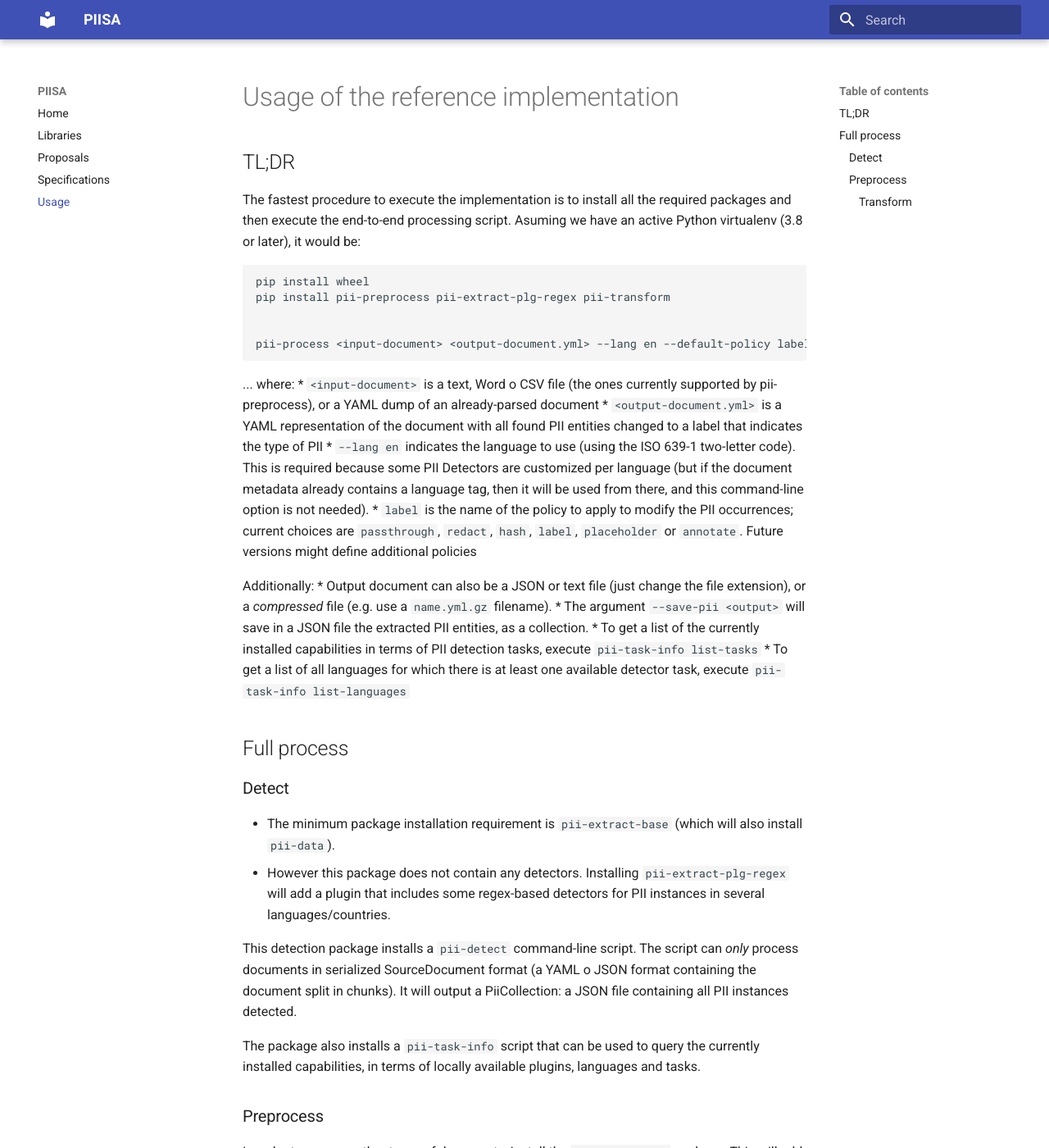
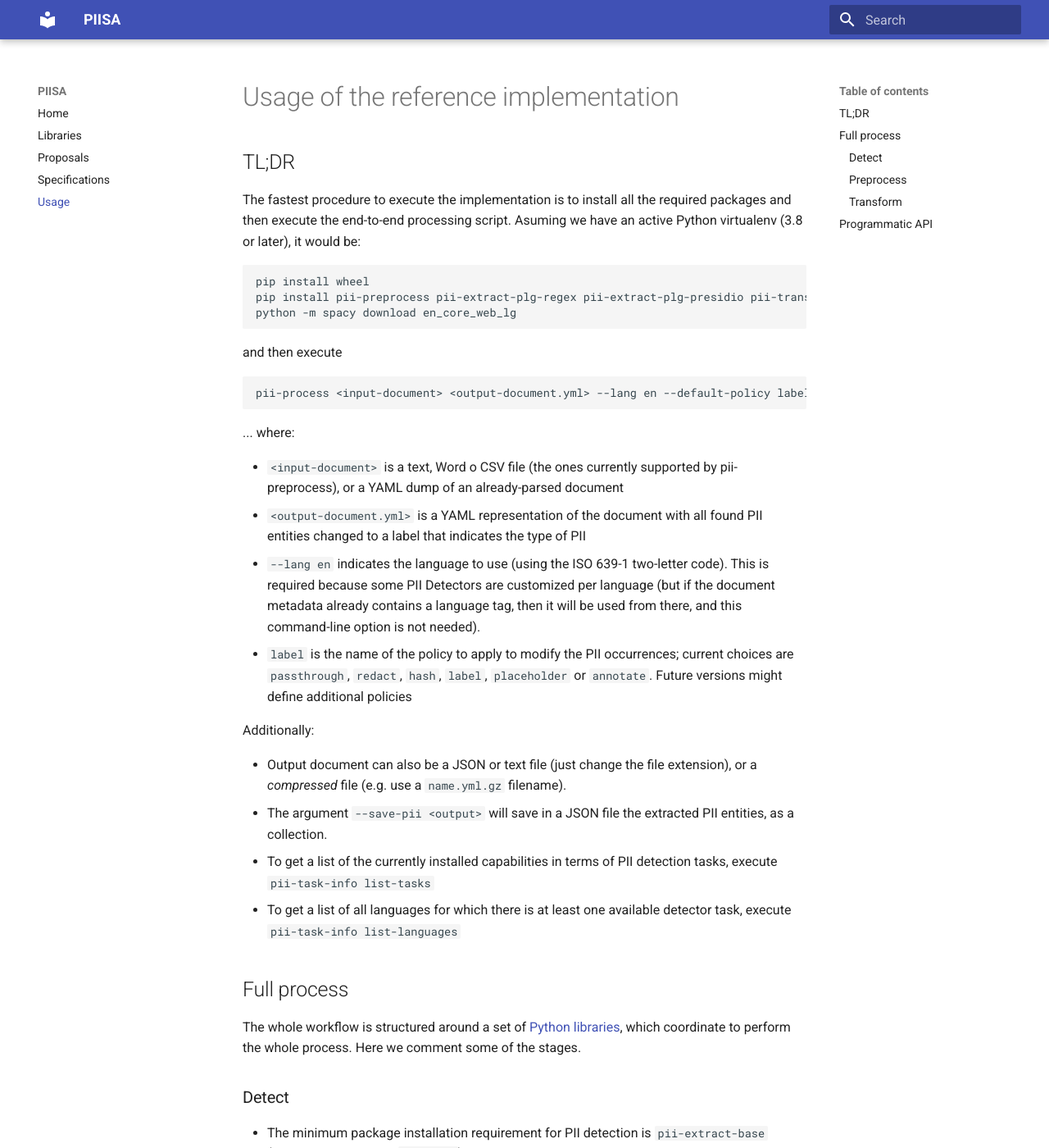
Before and after one commit to piisa/piisa, an MkDocs documentation site: the page built from docs/usage.md, in a window 1280 px wide and 1400 px high. Shown: the whole window at 82% size. Built offline with MkDocs 1.6.1 and Material for MkDocs 9.7.7, drawn with Linux system fonts in a browser that asks for light colours; some of the changed text lies outside the part shown.

Commit message:
xupdated for the latest version of PII packages

````diff
--- a/docs/usage.md
+++ b/docs/usage.md
@@ -8,13 +8,18 @@ we have an active Python virtualenv (3.8 or later), it would be:
 
 ```
 pip install wheel
-pip install pii-preprocess pii-extract-plg-regex pii-transform
+pip install pii-preprocess pii-extract-plg-regex pii-extract-plg-presidio pii-transform
+python -m spacy download en_core_web_lg
+```
 
+and then execute
 
+```
 pii-process <input-document> <output-document.yml> --lang en --default-policy label
 ```
 
 ... where:
+
  * `<input-document>` is a text, Word o CSV file (the ones currently
    supported by pii-preprocess), or a YAML dump of an already-parsed document
  * `<output-document.yml>` is a YAML representation of the document with
@@ -29,6 +34,7 @@ pii-process <input-document> <output-document.yml> --lang en --default-policy la
    policies
 
 Additionally:
+
  * Output document can also be a JSON or text file (just change the file
    extension), or a _compressed_ file (e.g. use a `name.yml.gz` filename).
  * The argument `--save-pii <output>` will save in a JSON file the extracted
@@ -41,15 +47,23 @@ Additionally:
 
 ## Full process
 
+The whole workflow is structured around a set of [Python libraries], which
+coordinate to perform the whole process. Here we comment some of the stages.
+
 ### Detect
 
-* The minimum package installation requirement is `pii-extract-base` (which
-  will also install `pii-data`).
-* However this package does not contain any detectors. Installing
-  `pii-extract-plg-regex` will add a plugin that includes some regex-based
-  detectors for PII instances in several languages/countries.
+* The minimum package installation requirement for PII detection is
+  `pii-extract-base` (which will also install `pii-data`).
+* However this package does not contain any detectors. Installing a plugin
+  will include detectors. Two plugins are available:
+    - `pii-extract-plg-regex` will add [a plugin that includes some
+	  regex-based detectors] for PII instances in several languages/countries.
+    - `pii-extract-plg-presidio` will add [a plugin that uses Microsoft
+	  Presidio] to perform PII instance dectection. Note that Presidio needs
+	  an NLP engine for its model-based recognizers (the default is to use
+	  spaCy)
 
-This detection package installs a `pii-detect` command-line script. The
+The base detection package installs a `pii-detect` command-line script. The
 script can *only* process documents in serialized SourceDocument format (a
 YAML o JSON format containing the document split in chunks). It will output
 a PiiCollection: a JSON file containing all PII instances detected.
@@ -71,12 +85,36 @@ how to split the document in chunks), Microsoft Word files and CSV
 files. Future packages, or plugins, will add more formats.
 
 
-#### Transform
+### Transform
 
 The `pii-transform` package can read a PiiCollection and use it to _modify_
 a SourceDocument, replacing PII occurrences with a different string,
 according to a set of possible substitution policies.
 
-It also provides a `pii-process` command-line script that works as a combined
-processing pipeline, including preprocessing, detection and PII transformation
-in a single execution. This is the one shown in the above end-to-end section.
+Thos package provides also a `pii-process` wrapper command-line script that
+works as a combined processing pipeline, including preprocessing, detection and
+PII transformation in a single execution. This is the one shown in the above
+end-to-end section.
+
+
+## Programmatic API
+
+In addition to command-line operation, the packages also provide a Python API
+that can be used to integrate processing into other workflows. Some examples
+are:
+
+ * the `pii-preprocess` package contains a [DocumentLoader] class to read
+   files and convert them to [Source Documents]
+ * the `pii-extract-base` package contains a [Python API for PII Detection],
+   at various level of detail.
+ * the `pii-transform` package contains the code for the [pii-process
+   script], which can be used as an example of end-to-end processing
+
+
+[a plugin that includes some regex-based detectors]: https://github.com/piisa/pii-extract-plg-regex
+[a plugin that uses Microsoft Presidio]: https://github.com/piisa/pii-extract-plg-presidio
+[Python libraries]: libraries.md
+[DocumentLoader]: https://github.com/piisa/pii-preprocess/tree/main/doc/loader.md
+[Source Documents]: libraries.md#source-document
+[Python API for PII Detection]: https://github.com/piisa/pii-extract-base/tree/main/doc/usage.md
+[pii-process script]: https://github.com/piisa/pii-transform/tree/main/blob/main/src/pii_transform/app/process.py
````
Also changed, not shown: docs/libraries.md (+12 -3 lines).
